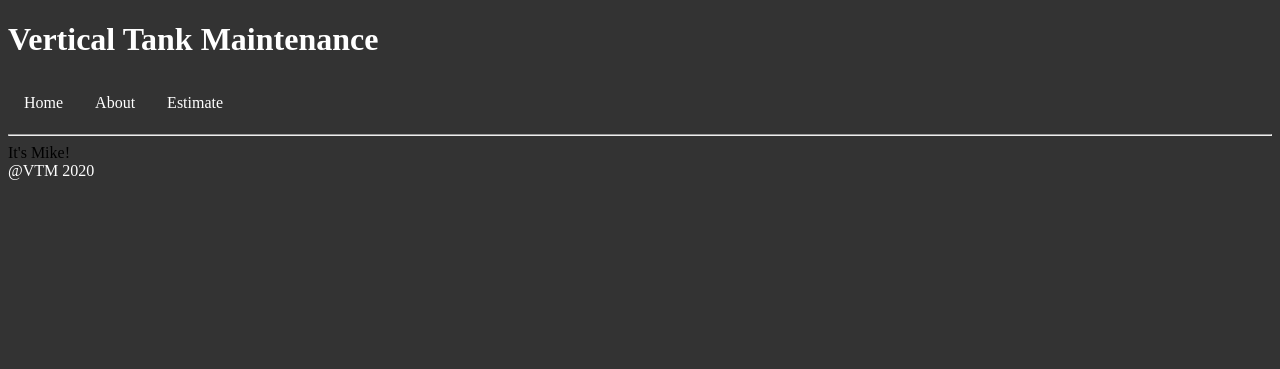
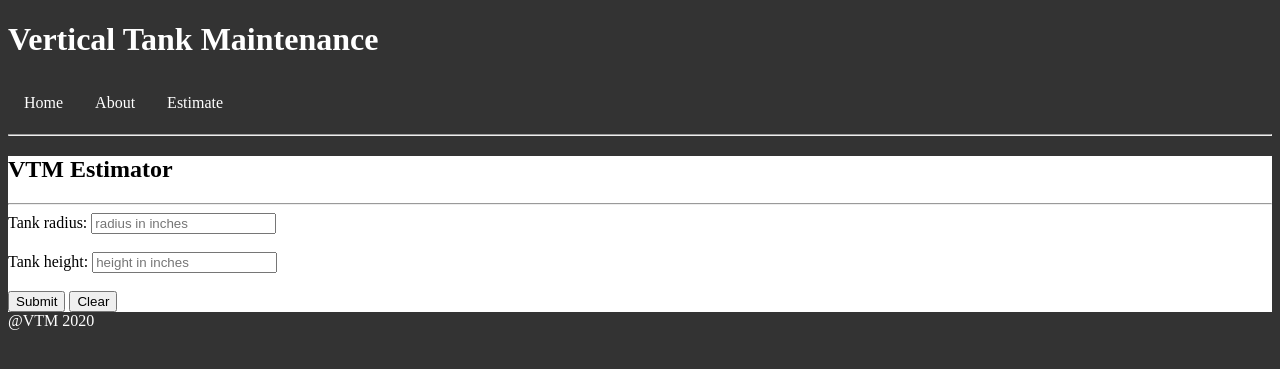
Before and after one commit to DylanHumble/vtm_site, a Flask app: page /estimate in a window 1280 px wide. Shown: the top 369 px of the page. Run offline with Flask 2, Linux system fonts and the light colour scheme.

Commit message:
added form to estimate.html

```diff
--- a/app.py
+++ b/app.py
@@ -1,5 +1,5 @@
 from flask import Flask
-from flask import render_template
+from flask import render_template, request, redirect, url_for
 
 app = Flask(__name__)
 
@@ -14,6 +14,13 @@ def about():
 @app.route('/estimate')
 def estimate():
     return render_template('estimate.html')
+    form = request.form
+    radius = form['radius']
+    height = form['height']
+    print(radius)
+    print(height)
+
+
 
 if __name__ == '__main__':
     app.run(debug=True)
--- a/templates/estimate.html
+++ b/templates/estimate.html
@@ -3,4 +3,24 @@
 {% block title %} Tank Painting Estimate {% endblock %}
 
 
-{% block body %} It's Mike! {% endblock %}
+{% block body %}
+<main>
+    <body>
+        <h2> VTM Estimator </h2>
+        <hr>
+        <form>
+            <label for="radius">Tank radius:</label>
+            <input type="text" id="radius" name="radius" placeholder="radius in inches" />
+            <br />
+            <br>
+            <label for="height">Tank height:</label>
+            <input type="text" id="height" name="height" placeholder="height in inches" />
+            <br />
+            <br>
+            <input type="submit" id="submit" value="Submit" />
+            <input type="reset" id="clear" value="Clear" />
+        </form>
+    </body>
+</main>
+
+{% endblock %}
```
